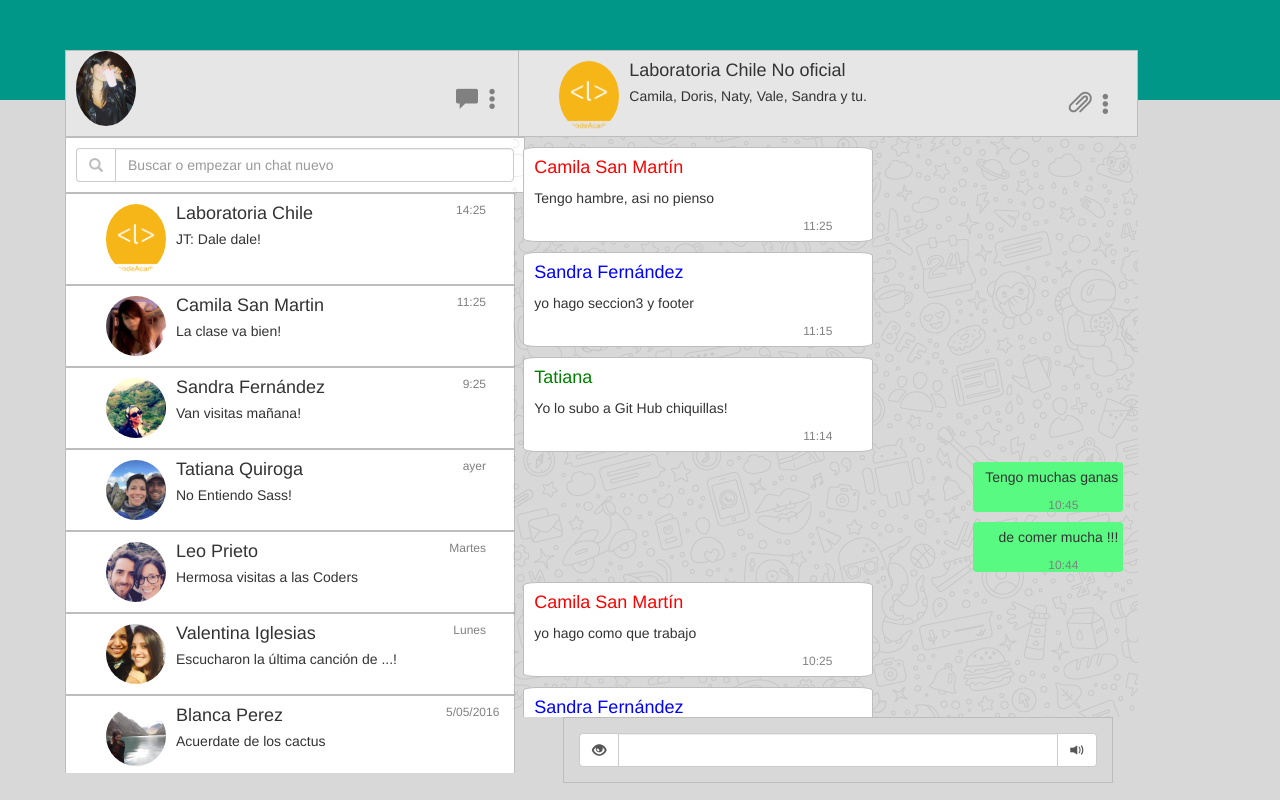
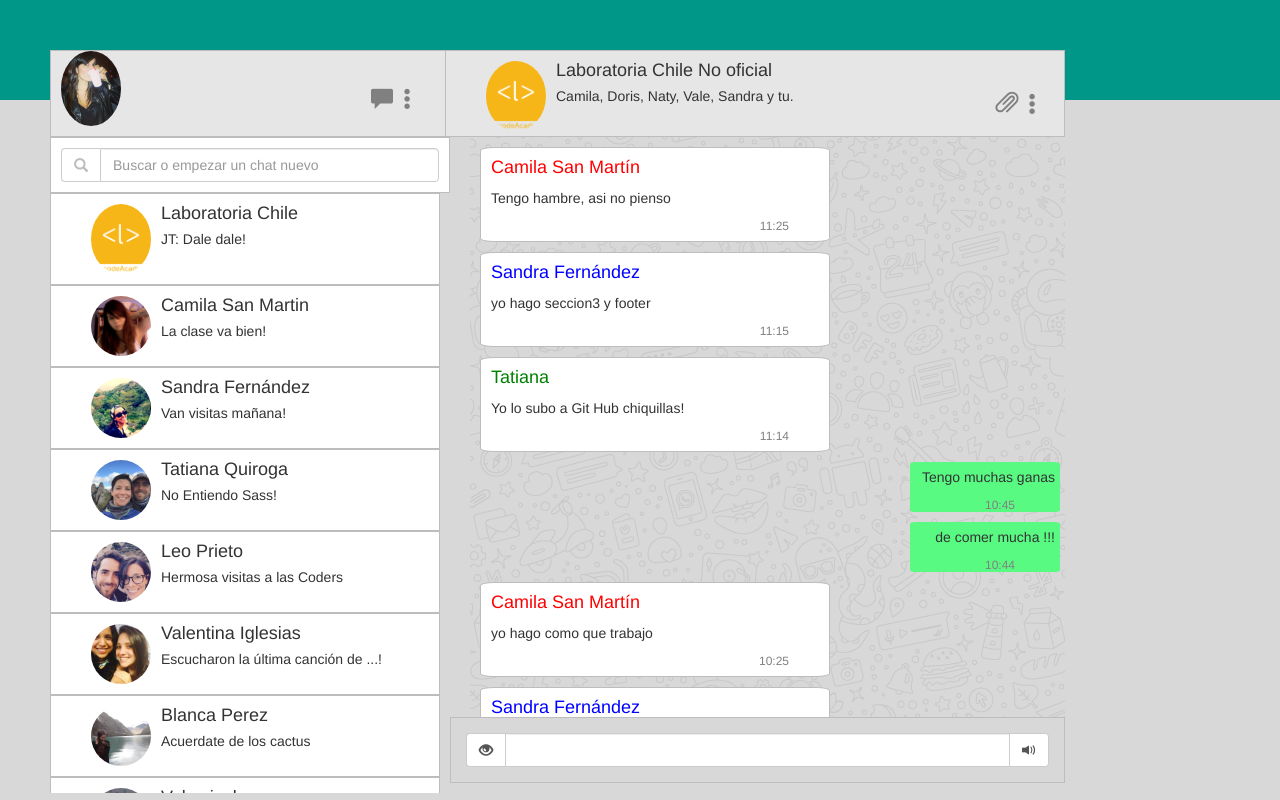
Before and after one commit to ladorytos/Whastapp-messenger, a plain HTML site: page index.html in a window 1280 px wide. Drawn offline with nearby package versions, Linux system fonts and the light colour scheme.

Commit message:
verificacion detalles

```diff
--- a/css/main.css
+++ b/css/main.css
@@ -1,12 +1,13 @@
 
 /*Inserta tu css aqui*/
-
+body {
+	background-color: #D8D8D8;
+}
 /*Header*/
 header .bg-green {
 	background-color: #009688;
 	height: 100px;
 }
-
 body {
 	background-color: #D8D8D8;
 }
@@ -16,16 +17,13 @@ body {
 	left: 50px;
 	margin-bottom: 50px;
 }
-
-
-
 /*Inicio*/
 .inicio, .laboratoriauno{
 	background-color: #E6E6E6;
 	border: 1px solid #BDBDBD;
 }
 .inicio{
-	width: 460px;
+	width: 400px;
 	height: 87px;
 	padding-left: 10px;
 }
@@ -34,7 +32,7 @@ body {
 	background-color: white;
 }
 .icono{
-	margin-left: 380px;
+	margin-left: 310px;
 	margin-top: -40px;
 }
 .icono .glyphicon{
@@ -43,7 +41,7 @@ body {
 }
 /*Buscar*/
 .buscar{
-	width: 460px;
+	width: 400px;
 	padding: 10px;
 }
 .input-group-addon{
@@ -55,7 +53,6 @@ body {
 /*Contacto*/
 .contacto{
 	padding: 10px;
-	width: 450px;
 }
 .media{
 	margin-left:30px;
@@ -83,24 +80,24 @@ body {
 	font-size: 12px;
 	color: gray;
 }
-.scrollbar{
-	width: 460px;
-  height: 580px;
+.scroll{
+	height: 600px;
   overflow: scroll;
   overflow-x:hidden
+  margin-left: -25px;
+}
 }
 /*laboratoria*/
 .laboratoria{
-	background-image: url(../image/chat-panel-bg.png);
-	width: 625px;
-	margin-left: 50px;
+	width: 620px;
+	border: 1px solid #BDBDBD;
 }
 /*laboratoriauno*/
 .laboratoriauno{
 	padding: 10px;
 	height: 87px;
 	width: 620px;
-  margin-left: 55px;
+  margin-left: -25px;
 }
 .iconos{
 	margin-left: 540px;
@@ -110,7 +107,6 @@ body {
 	color: gray;
 	font-size: 22px;
 }
-
 /*chat*/
 .chat, .chatuno{
 	width: 350px;
@@ -128,7 +124,7 @@ body {
 	border-radius: 4%;
 	margin-bottom: 10px;
 	background-color:#58FA82;
-	margin-left: 460px;
+	margin-left: 440px;
 	height: 50px;
 	padding: 5px;
 	width: 150px;
@@ -142,16 +138,28 @@ body {
 .nombre3{
 	color: green;
 }
-.scroll{
+.scroll1{
   height: 580px;
+  width: 595px;
   overflow: scroll;
-  overflow-x:hidden
+  overflow-x:hidden;
+  background-image: url(../image/chat-panel-bg.png);
 }
 /*buscador*/
 .buscador{
 	border: 1px solid #BDBDBD;
-	margin-left: 100px;
 	width: 400px;
 	padding: 15px;
-	width: 550px;
+	width: 615px;
+  margin-left: -20px;
 }
+
+/*responsive*/
+@media (min-width: 668px) and  (max-width: 900px) {
+  .col-md-4{
+    width: 100%;
+  }
+  .col-md-8{
+    width: 100%;
+    margin-left: -60px;
+  }
--- a/index.html
+++ b/index.html
@@ -19,8 +19,8 @@
 			<div class="container-fluid bg-green"> </div>
 		</header>
 		<section>
-			<div class="row">
-				<div class="ventana">
+			<div class="ventana">
+				<div class="row">
 					<div class="col-md-4">
 						<div class="inicio">
 							<div  class= "media-left" >
@@ -39,7 +39,7 @@
 	 							<input type="text" class="form-control" placeholder="Buscar o empezar un chat nuevo" aria-describedby="sizing-addon1">
 							</div>
 						</div>
-						<div class="scrollbar">
+						<div class="scroll">
 							<div class="contacto">
 								<div  class= "media" >
 				  				<div  class= "media-left" >
@@ -87,7 +87,7 @@
 				   				 	</a>
 				  				</div>
 				  				<div  class= "media-body" >
-				    			<h4  class= "media-heading" > Tatiana Quiroga <div class="hora">ayer</div>
+				    			<h4  class= "media-heading"> Tatiana Quiroga <div class="hora">ayer</div>
 				    			</h4>No Entiendo Sass!
 				  				</div>
 								</div>
@@ -107,13 +107,13 @@
 							</div>
 							<div class="contacto">
 								<div  class= "media" >
-				  				<div  class= "media-left" >
+				  				<div  class= "media-left">
 				    				<a  href= "#" >
 				      				<img  class= "media-object"  src= "image/andrea.jpg">
 				   				 	</a>
 				  				</div>
 				  				<div  class= "media-body" >
-				    			<h4  class= "media-heading" > Valentina Iglesias <div class="hora">Lunes</div>
+				    			<h4  class= "media-heading"> Valentina Iglesias <div class="hora">Lunes</div>
 				    			</h4>Escucharon la última canción de ...!
 				  				</div>
 								</div>
@@ -152,7 +152,7 @@
 				   				 	</a>
 				  				</div>
 				  				<div  class= "media-body" >
-				    			<h4  class= "media-heading" > Yapo.cl <div class="hora">4/05/2016</div>
+				    			<h4  class= "media-heading"> Yapo.cl <div class="hora">4/05/2016</div>
 				    			</h4>Nos gustaría que nos visitaran
 				  				</div>
 								</div>
@@ -190,7 +190,7 @@
 			   				<span class="glyphicon glyphicon-option-vertical"></span>
 							</div>
 						</div>
-						<div class="laboratoria scroll">
+						<div class="laboratoria scroll1">
 							<div class="chat">
 								<h4 class="nombre1">Camila San Martín</h4>
 								<p class="msj">Tengo hambre, asi no pienso </p>
```
